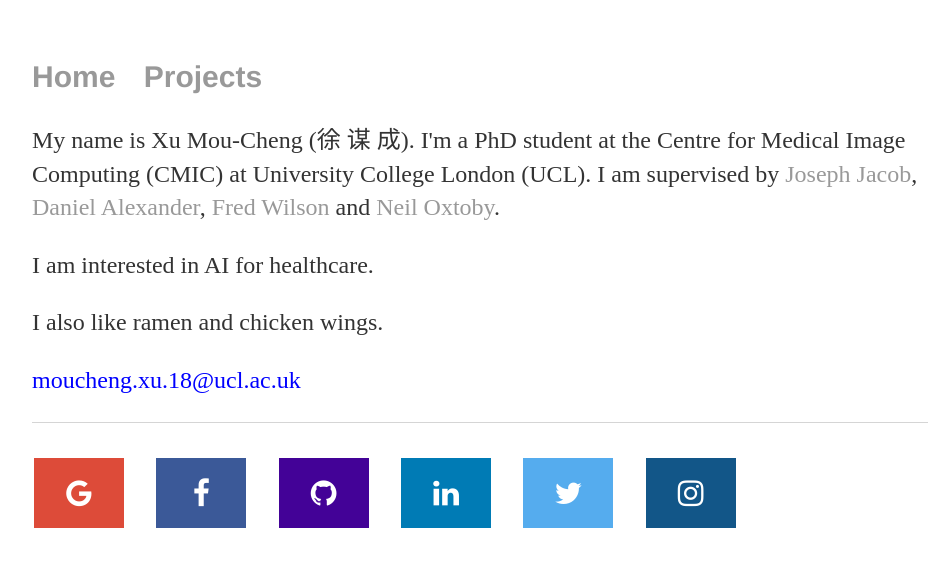
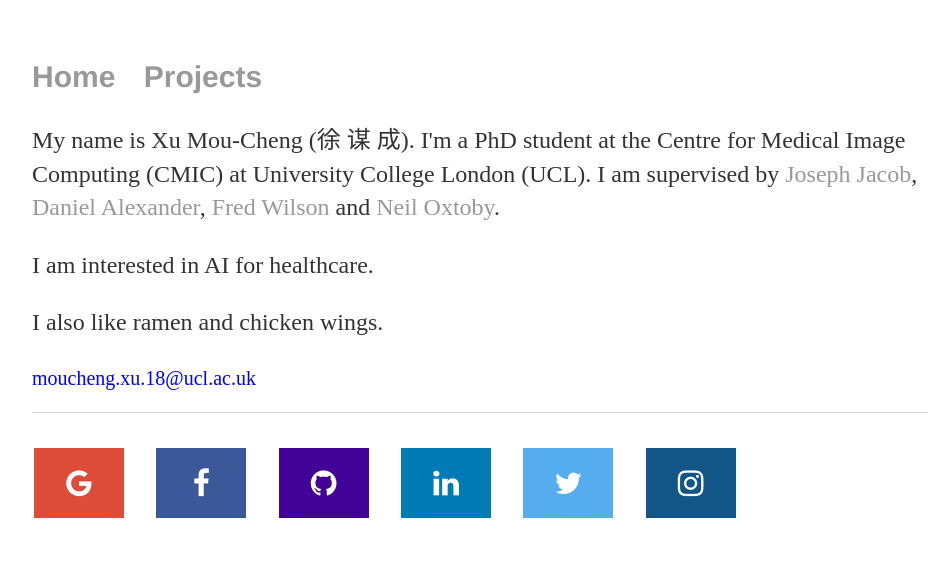
Before and after one commit to moucheng2017/mouchengxu.github.io, a Jekyll site: the page built from index.html, in a window 1280 px wide. Shown: the top 567 px of the page, without its empty margins (160-1107 px from the left). Built offline with Jekyll 4.4.1, drawn with Linux system fonts in a browser that asks for light colours.

Commit message:
Update index.html

```diff
--- a/index.html
+++ b/index.html
@@ -11,6 +11,6 @@ title: Mou-Cheng Xu
 		<a href="https://scholar.google.com/citations?user=uWfRPHEAAAAJ&hl=en">Neil Oxtoby</a>.</p>
 	<p>I am interested in AI for healthcare.</p>
 	<p>I also like ramen and chicken wings.</p>
-	<p style="color:blue;">moucheng.xu.18@ucl.ac.uk</p>
+	<p style="color:blue; font-size:20px">moucheng.xu.18@ucl.ac.uk</p>
 <!-- 	<img src="gsk.png" alt="gsk logo" width="120" height="100" style="vertical-align:top; float:right"> -->
 </div><!-- /.blurb -->
```
